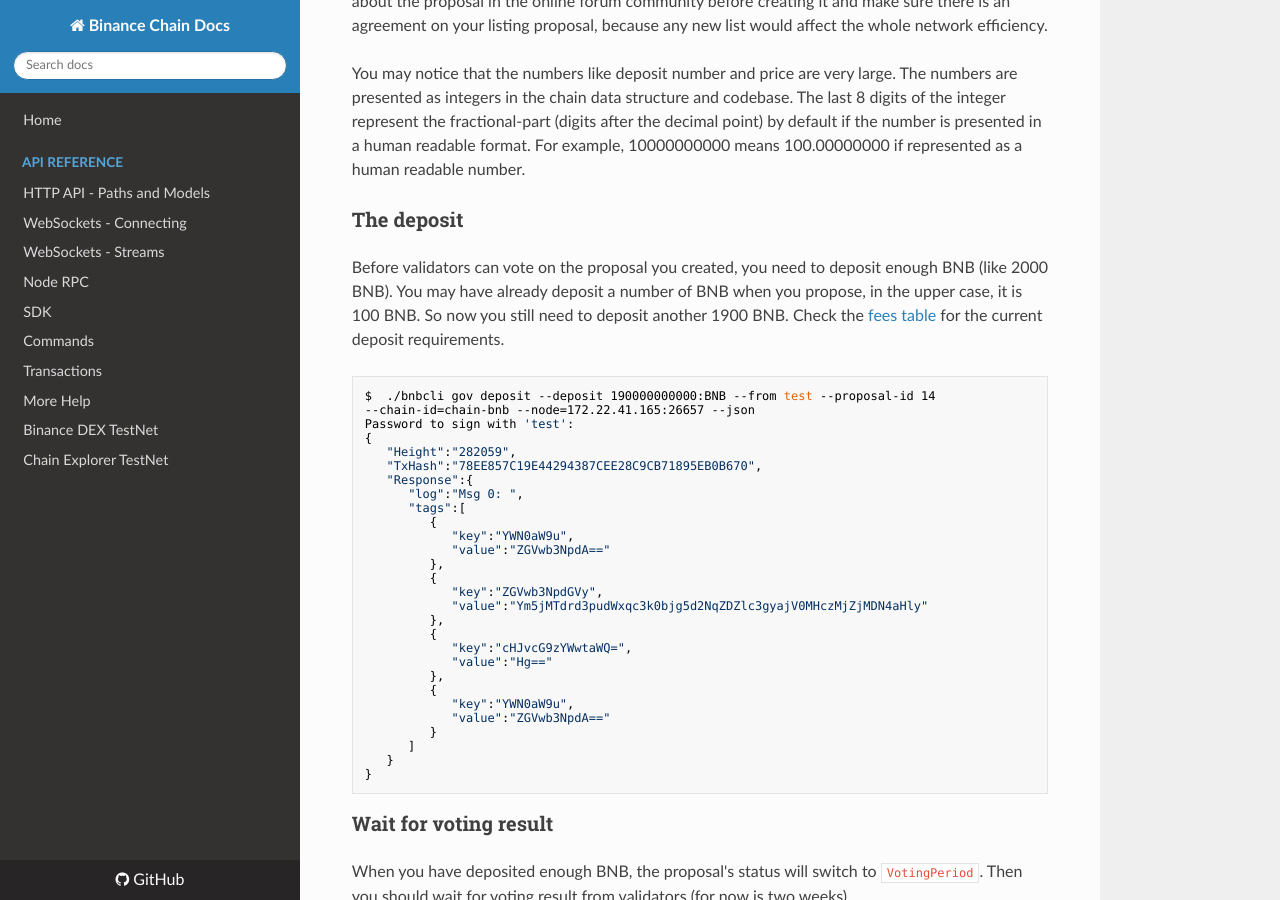
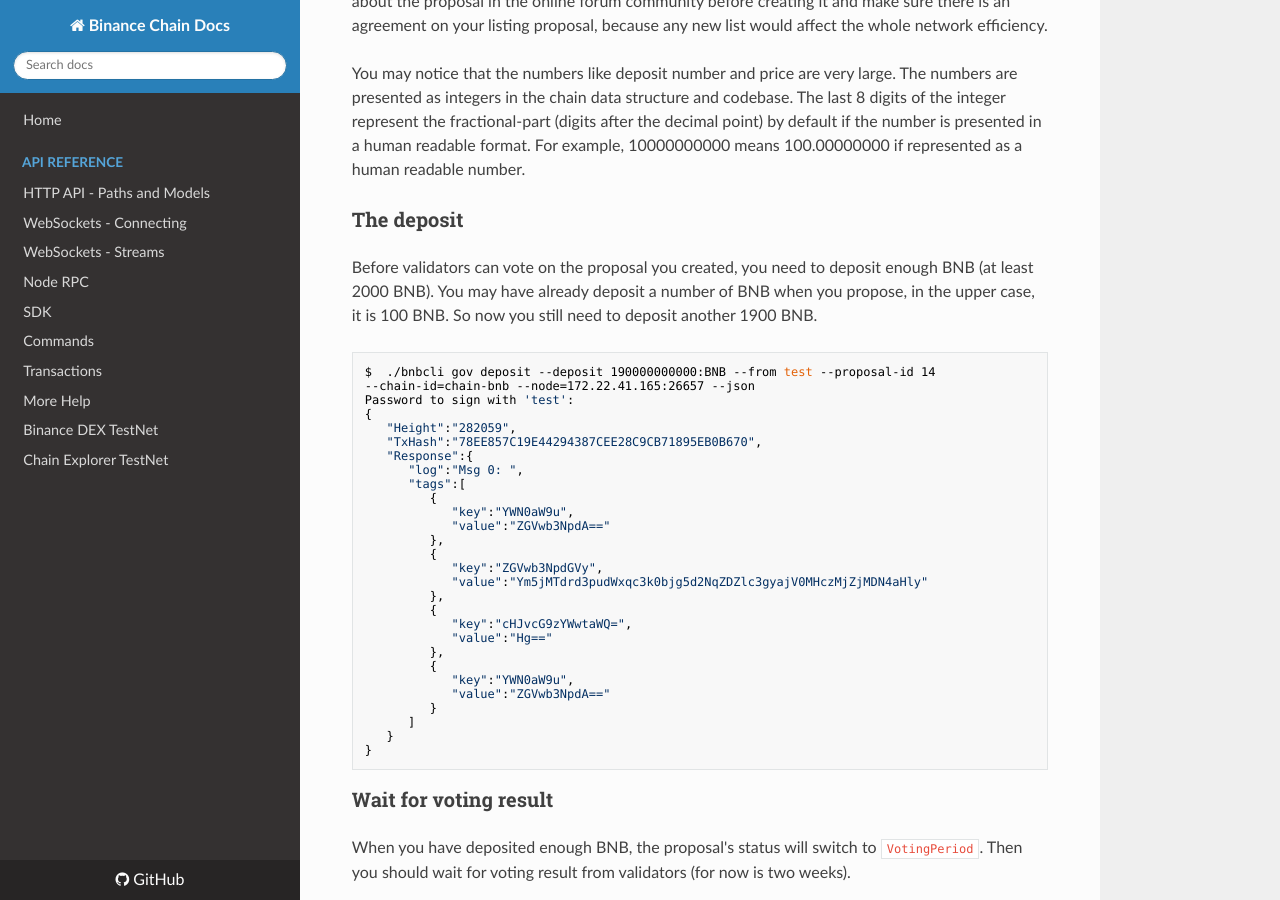
Before and after one commit to yash-sharma1/docs-site, an MkDocs documentation site: the page built from docs/list.md, in a window 1280 px wide and 900 px high, scrolled down 1828 px. Built offline with MkDocs 1.6.1, drawn with Linux system fonts in a browser that asks for light colours; nearby versions of some CDN libraries.

Commit message:
Update list.md

````diff
--- a/docs/list.md
+++ b/docs/list.md
@@ -88,9 +88,9 @@
 
 ### The deposit
 
-Before validators can vote on the proposal you created, you need to deposit enough BNB (like 2000 BNB). You
+Before validators can vote on the proposal you created, you need to deposit enough BNB (at least 2000 BNB). You
 may have already deposit a number of BNB when you propose, in the upper case, it is 100 BNB. So now you still
-need to deposit another 1900 BNB. Check the [fees table](trading-spec.md) for the current deposit requirements.
+need to deposit another 1900 BNB.
 
 ```bash
 $  ./bnbcli gov deposit --deposit 190000000000:BNB --from test --proposal-id 14
````
